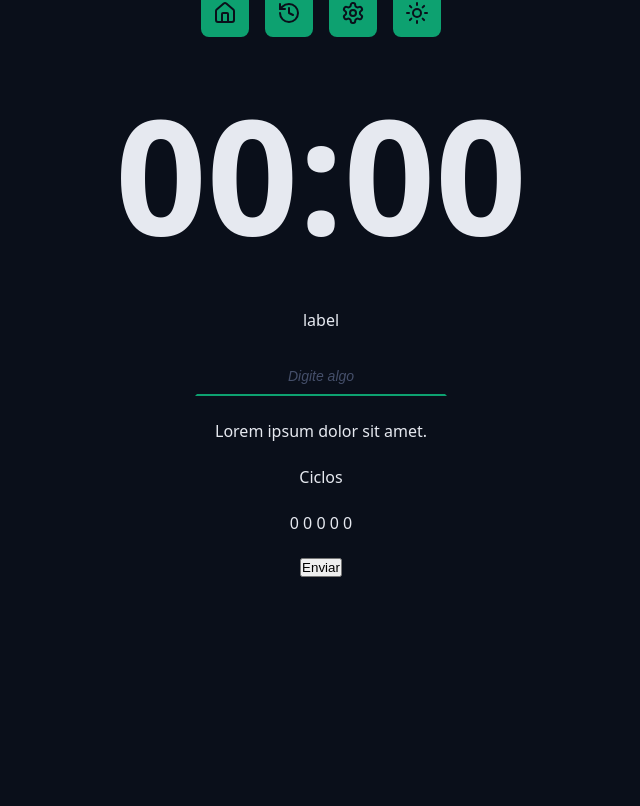
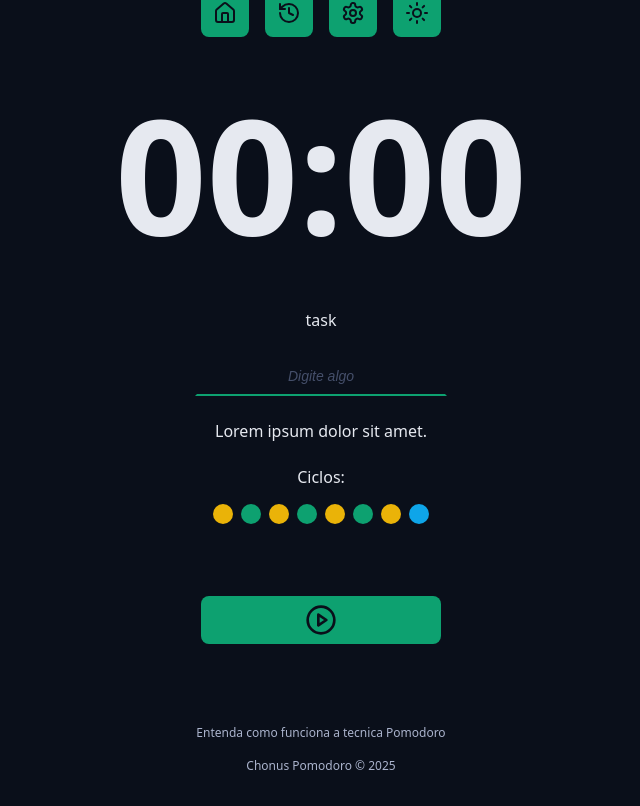
Before and after one commit to F3rnando897/chronus-pomodoro, a React (Vite) app: page / in a window 1280 px wide. Shown: the part 264-1070 px from the top of the page, without its empty margins (319-959 px from the left). Before the commit the page ends 873 px from the top, so only its background shows below. Built offline with nearby package versions, Linux system fonts and the light colour scheme.

Commit message:
Componente Button e Footer adicionados

```diff
--- a/src/App.tsx
+++ b/src/App.tsx
@@ -1,4 +1,4 @@
-import "./App.css";
+
 import "./styles/global.css";
 import "./styles/theme.css";
 import { Container } from "./components/Container";
@@ -6,6 +6,10 @@ import { Logo } from "./components/Logo";
 import { Menu } from "./components/Menu";
 import { CountDown } from "./components/CountDown";
 import { DefaultInput } from "./components/DefaultInput";
+import { Cycles } from "./components/cycles";
+import { DefaultButton } from "./components/DefaultButton";
+import { PlayCircleIcon, StopCircleIcon } from "lucide-react";
+import { Footer } from "./components/Footer";
 
 export function App() {
   return (
@@ -22,20 +26,28 @@ export function App() {
       <Container>
         <form action="" className="form">
           <div className="formRow">
-            <DefaultInput labelText="label" id="meuInput" type="text" placeholder="Digite algo" />
+            <DefaultInput
+              labelText="task"
+              id="meuInput"
+              type="text"
+              placeholder="Digite algo"
+            />
           </div>
 
           <div className="formRow">
             <p>Lorem ipsum dolor sit amet.</p>
           </div>
+            <div className="formRow">
+              <Cycles />
+            </div>
           <div className="formRow">
-            <p>Ciclos</p>
-            <p>0 0 0 0 0</p>
-          </div>
-          <div className="formRow">
-            <button>Enviar</button>
+            <DefaultButton icon={<PlayCircleIcon />}/>
           </div>
         </form>
+      </Container>
+
+      <Container>
+      <Footer />
       </Container>
     </>
   );
--- /dev/null
+++ b/src/components/DefaultButton/index.tsx
@@ -0,0 +1,15 @@
+import styles from "./styles.module.css";
+
+type DefaultButtonProps = {
+  icon: React.ReactNode;
+  color?: 'green' | 'red';
+} & React.ComponentProps<"button">;
+export function DefaultButton({ color = 'green', icon, ...props }: DefaultButtonProps) {
+  return (
+    <>
+      <button className={`${styles.button} ${styles[color]}`}  {...props}>
+      {icon}
+      </button>
+    </>
+  );
+}
--- /dev/null
+++ b/src/components/DefaultButton/styles.module.css
@@ -0,0 +1,33 @@
+.button{
+  border: none;
+  background: var(--primary);
+  color: var(--text-over-primary);
+  display: flex;
+  align-items: center;
+  justify-content: center;
+  min-width: 24rem;
+  padding: 0.8rem;
+  border-radius: 0.8rem;
+  margin: 4.8rem 0;
+  cursor: pointer;
+  transition: all 0.2s ease-in-out;
+}
+
+.button svg{
+  width: 3.2rem;
+  height: 3.2rem;
+}
+
+.button:hover{
+  filter: brightness(80%);
+}
+
+.green{
+  background-color: var(--primary);
+  color: var(--text-over-primary);
+}
+
+.red{
+  background-color: var(--error);
+  color: var(--text-over-error);
+}
--- /dev/null
+++ b/src/components/Footer/index.tsx
@@ -0,0 +1,8 @@
+import styles from "./styles.module.css";
+
+export function Footer() {
+  return <footer className={styles.footer}>
+    <a href="">Entenda como funciona a tecnica Pomodoro</a>
+    <a href="">Chonus Pomodoro &copy; {new Date().getFullYear()}</a>
+  </footer>;
+}
--- /dev/null
+++ b/src/components/Footer/styles.module.css
@@ -0,0 +1,18 @@
+.footer{
+  display: flex;
+  flex-direction: column;
+  align-items: center;
+  justify-content: center;
+  font-size: 1.2rem;
+  gap: 1.6rem;
+}
+
+.footer a {
+  color: var(--text-muted);
+  text-decoration: none;
+}
+
+.footer a:hover {
+  color: var(--text-muted);
+  text-decoration: underline;
+}
--- /dev/null
+++ b/src/components/cycles/index.tsx
@@ -0,0 +1,19 @@
+import styles from "./styles.module.css";
+
+export function Cycles() {
+  return (
+    <div className={styles.cycles}>
+      <span>Ciclos:</span>
+      <div className={styles.cycleDots}>
+        <span className={`${styles.cycleDot} ${styles.workTime}`}></span>
+        <span className={`${styles.cycleDot} ${styles.shortBreakTime}`}></span>
+        <span className={`${styles.cycleDot} ${styles.workTime}`}></span>
+        <span className={`${styles.cycleDot} ${styles.shortBreakTime}`}></span>
+        <span className={`${styles.cycleDot} ${styles.workTime}`}></span>
+        <span className={`${styles.cycleDot} ${styles.shortBreakTime}`}></span>
+        <span className={`${styles.cycleDot} ${styles.workTime}`}></span>
+        <span className={`${styles.cycleDot} ${styles.longBreakTime}`}></span>
+      </div>
+    </div>
+  );
+}
--- /dev/null
+++ b/src/components/cycles/styles.module.css
@@ -0,0 +1,31 @@
+.cycles{
+    display: flex;
+    flex-direction: column;
+    align-items: center;
+    justify-content: center;
+    gap: 1.6rem;
+}
+
+.cycleDots{
+    display: flex;
+    gap: 0.8rem;
+}
+
+.cycleDot{
+    width: 2rem;
+    height: 2rem;
+    background-color: var(--primary);
+    border-radius: 50%;
+}
+
+.workTime{
+    background-color: var(--warning);
+}
+
+.shortBreakTime{
+    background-color: var(--primary);
+}
+
+.longBreakTime{
+    background-color: var(--info);
+}
```
